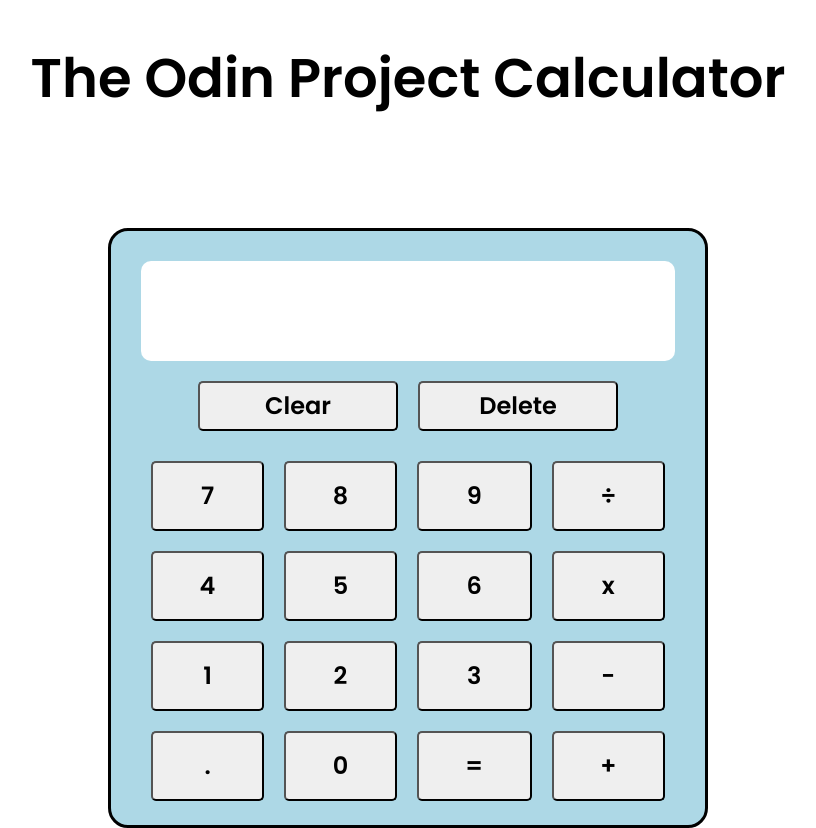
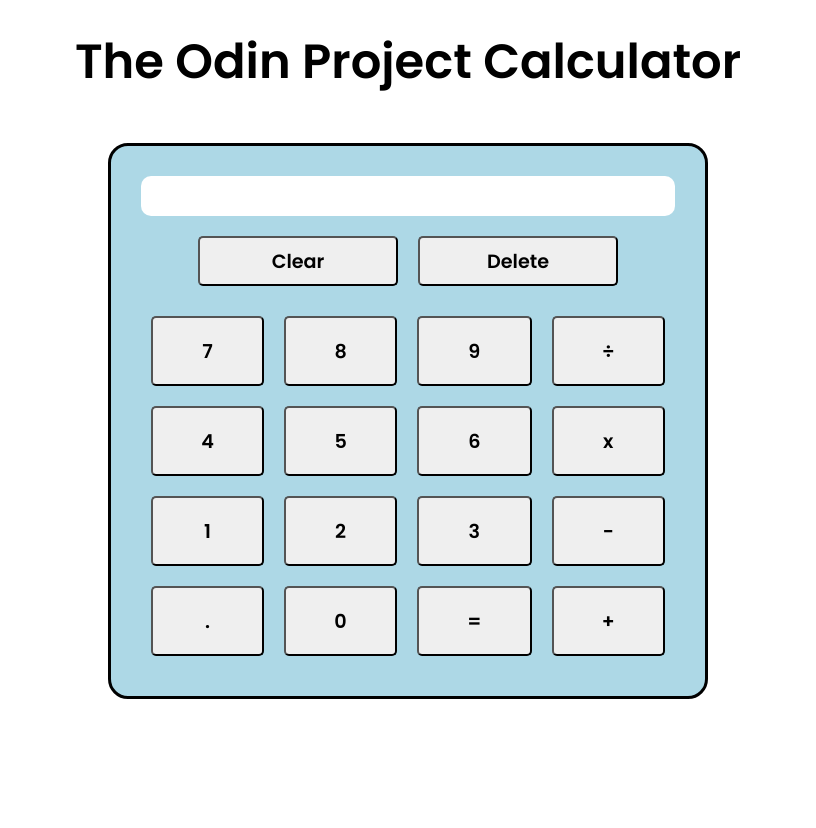
Before and after one commit to heycyntacs/Calculator, a plain HTML site: page index.html in a window 1280 px wide. Both pictures are taken after a click on the button "Clear". Shown: the whole page, without its empty margins (232-1048 px from the left). After the commit the page ends 800 px from the top, so only its background shows below. Drawn offline with Linux system fonts and the light colour scheme.

Commit message:
Fixed operational errors and css.

```diff
--- a/calcu.js
+++ b/calcu.js
@@ -1,5 +1,6 @@
 const inputButtons = document.querySelectorAll('.inputNumber');
 const inputDecimal = document.querySelector('.inputDecimal');
+const screenContainer = document.querySelector('.screenContainer');
 const screen = document.querySelector('.screen');
 const clear = document.querySelector('.clear');
 const del = document.querySelector('.delete');
@@ -7,6 +8,7 @@ const equals = document.querySelector('.equals');
 const operators = document.querySelectorAll('.operator');
 let operandA, operandB;
 let operatorValue = '';
+let screenReset = false;
 
 //FOR INPUTTING NUMBERS
 //Buttons
@@ -17,10 +19,12 @@ del.addEventListener('click', backSpace);
 equals.addEventListener('click', eval);
 
 function input(button) {
+    if (screen.textContent === '' || screenReset) screenResetter();
     screen.textContent += (button);
 }
 
 function decimal () {
+    if (screen.textContent === '' || screenReset) screenResetter();
     if (screen.textContent.includes('.')) return;
     if (screen.textContent === '') screen.textContent = '0.';
     else screen.textContent += '.';
@@ -30,6 +34,11 @@ function reset () {
     screen.textContent = '';
     operandA = 0;
     operandB = 0;
+}
+
+function screenResetter() {
+    screenReset = false;
+    screen.textContent = '';
 }
 
 function backSpace () {
@@ -44,7 +53,7 @@ window.addEventListener('keydown', e => {
     else if (e.key === 'Backspace') backSpace();
     else if (e.key === 'Escape') reset();
     else if (e.key === '+' || e.key === '-' || e.key === '*' || e.key === '/') setOperator(e.key);
-    else if (e.key === 'Enter') eval();
+    else if (e.key === 'Enter') setOperator();
 })
 
 //FOR OPERATIONS
@@ -54,15 +63,16 @@ function setOperator(operator) {
     if(operatorValue !== '') eval();
     operandA = parseFloat(screen.textContent);
     operatorValue = operator;
-    screen.textContent = '';
+    screenReset = true;
 }
 
 function eval() {
     operandB = parseFloat(screen.textContent);
-    if (isNaN(operandA) || isNaN(operandB)) return;
+    if ((isNaN(operandA) || isNaN(operandB)) || (screenReset || operatorValue === '')) return;
     if (operatorValue === '+' || operatorValue === '-') screen.textContent = operateA(operatorValue, operandA, operandB);
     else if (operatorValue === '*' || operatorValue === '/') screen.textContent = operateB(operatorValue, operandA, operandB);
     console.log(operandA, operatorValue, operandB);
+    operatorValue = '';
     console.log(screen.textContent);
 }
 
--- a/index.html
+++ b/index.html
@@ -12,7 +12,9 @@
     <header><h1>The Odin Project Calculator</h1></header>
     <main>
         <section class="calculator">
-            <div class="screen"></div>
+            <div class="screenContainer">
+                <div class="screen"></div>
+            </div>
             <div class="screenButtons">
                 <button class="clear">Clear</button>
                 <button class="delete" value="Backspace">Delete</button>
--- a/style.css
+++ b/style.css
@@ -5,10 +5,10 @@
 }
 
 header {
-    font-size: 1.7rem;
+    font-size: 1.5rem;
     font-family: 'Poppins', sans-serif;
     text-align: center;
-    padding: 3%;
+    padding: 2%;
 }
 
 main {
@@ -18,30 +18,34 @@ main {
 }
 
 button {
-    font-size: 1.5rem;
+    font-size: 1.2rem;
     font-family: 'Poppins', sans-serif;
 }
 
 .calculator {
-    height: 600px;
+    height: auto;
     width: 600px;
     background-color: lightblue;
     border-radius: 20px;
-    margin-top: 70px;
+    margin-top: 20px;
     padding: 30px;
     border: 3px solid;
 }
 
-.screen {
+.screen{
     display: flex;
     align-items: center;
     justify-content: flex-end;
     background-color: white;
-    height: 100px;
+    height: auto;
     border-radius: 10px;
-    font-size: 3rem;
+    font-size: 2rem;
     font-family: 'Poppins', sans-serif;
     padding: 20px;
+    text-overflow: ellipsis;
+    overflow: hidden;
+    word-wrap: break-word;
+    word-break: break-all;
 }
 
 .screenButtons {
```
